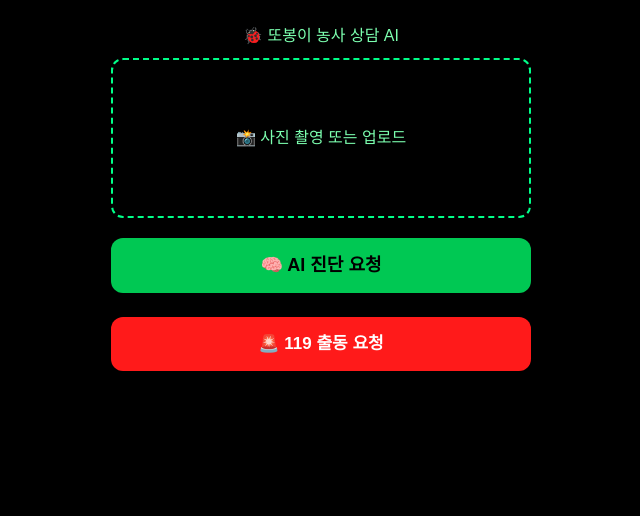
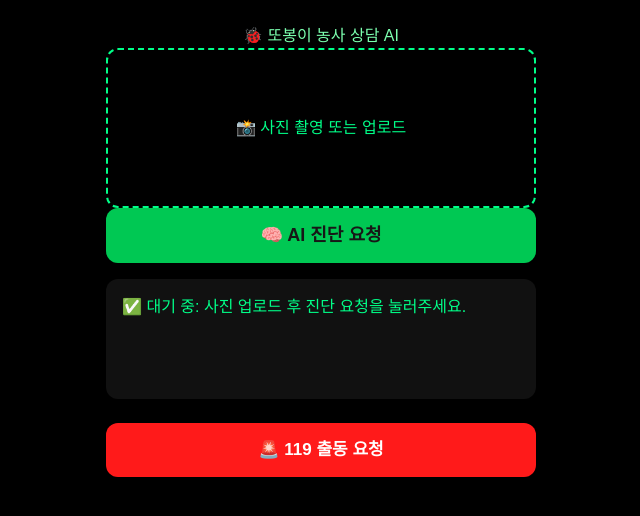
Before and after one commit to tourpd/plant-doctor-app, a Next.js app: page / in a window 1280 px wide. Shown: the top 516 px of the page, without its empty margins (319-959 px from the left). Built offline with nearby package versions, Linux system fonts and the light colour scheme.

Commit message:
final-ui: merge result box + auto render json

```diff
--- a/app/page.tsx
+++ b/app/page.tsx
@@ -3,206 +3,157 @@
 import { useState } from "react";
 
 export default function Page() {
-  const [file, setFile] = useState<File | null>(null);
-  const [preview, setPreview] = useState<string | null>(null);
-  const [result, setResult] = useState("");
-  const [loading, setLoading] = useState(false);
-  const [error, setError] = useState("");
+  const [file, setFile] = useState<File|null>(null);
+  const [preview, setPreview] = useState<string|null>(null);
 
-  const onFileChange = (f: File) => {
+  const [loading,setLoading]=useState(false);
+  const [result,setResult]=useState<any>(null);
+  const [error,setError]=useState("");
+
+  const onFile=(f:File)=>{
     setFile(f);
     setPreview(URL.createObjectURL(f));
-    setResult("");
+    setResult(null);
     setError("");
   };
 
-  // ✅ 모든 응답 패턴 커버
-  const extractText = (data: any): string => {
-    if (!data) return "";
+  const diagnose=async()=>{
+    if(!file) return alert("사진 먼저 업로드 해주세요.");
 
-    if (typeof data.output_text === "string") return data.output_text;
-
-    if (Array.isArray(data.output)) {
-      let t = "";
-      data.output.forEach((o: any) => {
-        if (Array.isArray(o.content)) {
-          o.content.forEach((c: any) => {
-            if (typeof c.text === "string") t += c.text + "\n";
-          });
-        }
-      });
-      return t;
-    }
-
-    if (data.choices?.[0]?.message?.content)
-      return data.choices[0].message.content;
-
-    return JSON.stringify(data, null, 2);
-  };
-
-  const diagnose = async () => {
-    if (!file) {
-      alert("사진을 먼저 올려주세요.");
-      return;
-    }
-
-    try {
+    try{
       setLoading(true);
       setError("");
-      setResult("");
+      setResult(null);
 
-      const form = new FormData();
-      form.append("file", file);
+      const form=new FormData();
+      form.append("file",file);
 
-      const res = await fetch("/api/analyze", {
-        method: "POST",
-        body: form,
+      const res= await fetch("/api/analyze",{
+        method:"POST",
+        body:form
       });
 
-      if (!res.ok) throw new Error("서버 통신 실패");
+      const data= await res.json();
+      console.log("AI FULL RESPONSE",data);
 
-      const data = await res.json();
-      console.log("AI RAW RESPONSE:", data);
+      setResult(data);
 
-      const text = extractText(data);
-
-      setResult(text || "✅ AI 분석 완료됐으나 텍스트 변환 실패");
-
-    } catch (err) {
-      console.error(err);
-      setError("🚨 서버 통신 오류 발생");
-    } finally {
+    }catch(e){
+      console.error(e);
+      setError("🚨 서버 통신 실패");
+    }
+    finally{
       setLoading(false);
     }
   };
 
-  return (
+  return(
     <main style={{
-      minHeight: "100vh",
-      background: "#000",
-      color: "#7CFFAF",
-      padding: "24px",
-      display: "flex",
-      flexDirection: "column",
-      alignItems: "center"
+      minHeight:"100vh",
+      background:"#000",
+      padding:24,
+      display:"flex",
+      flexDirection:"column",
+      alignItems:"center"
     }}>
 
-      <h2 style={{ marginBottom: 10 }}>🐞 또봉이 농사 상담 AI</h2>
+      <h2 style={{color:"#7CFFAF"}}>🐞 또봉이 농사 상담 AI</h2>
 
-      {/* 업로드 영역 */}
+      {/* 파일 업로드 */}
       <label style={{
-        width: "100%",
-        maxWidth: 420,
-        height: 160,
-        border: "2px dashed #00ff88",
-        borderRadius: 12,
-        display: "flex",
-        alignItems: "center",
-        justifyContent: "center",
-        cursor: "pointer",
-        marginBottom: 12
+        width:"100%",
+        maxWidth:430,
+        height:160,
+        border:"2px dashed #00ff88",
+        borderRadius:12,
+        display:"flex",
+        alignItems:"center",
+        justifyContent:"center",
+        color:"#00ff88",
+        cursor:"pointer"
       }}>
-        <input
-          hidden
-          type="file"
-          accept="image/*"
-          onChange={(e) => e.target.files && onFileChange(e.target.files[0])}
+        <input hidden type="file" accept="image/*"
+          onChange={e=> e.target.files && onFile(e.target.files[0])}
         />
         📸 사진 촬영 또는 업로드
       </label>
 
-      {/* ✅ 사진 중앙 정렬 */}
+
+      {/* 미리보기 */}
       {preview &&
         <div style={{
-          display: "flex",
-          justifyContent: "center",
-          width: "100%"
+          width:"100%",
+          display:"flex",
+          justifyContent:"center"
         }}>
-          <img
-            src={preview}
-            style={{
-              width: 280,
-              margin: "10px auto",
-              borderRadius: 12,
-              border: "2px solid #00ff88"
-            }}
-          />
+          <img src={preview} style={{
+            width:280,
+            borderRadius:12,
+            border:"2px solid #00ff88",
+            margin:"12px auto"
+          }} />
         </div>
       }
 
-      {/* AI 버튼 */}
       <button
         onClick={diagnose}
         disabled={loading}
         style={{
-          width: "100%",
-          maxWidth: 420,
-          background: "#00c853",
-          color: "#000",
-          padding: 14,
-          borderRadius: 12,
-          border: "none",
-          fontSize: 18,
-          fontWeight: "bold",
-          cursor: "pointer",
-          marginTop: 8
-        }}>
+          width:"100%",
+          maxWidth:430,
+          background:"#00c853",
+          padding:14,
+          borderRadius:12,
+          border:"none",
+          fontSize:18,
+          fontWeight:"bold",
+          cursor:"pointer"
+        }}
+      >
         🧠 AI 진단 요청
       </button>
 
-      {/* 에러 */}
-      {error &&
-        <div style={{
-          background: "#111",
-          borderRadius: 12,
-          padding: 12,
-          width: "100%",
-          maxWidth: 420,
-          color: "#ff4444",
-          marginTop: 12
-        }}>
-          {error}
-        </div>
-      }
+      {/* 결과 박스 (항상 표시) */}
+      <div style={{
+        background:"#111",
+        marginTop:16,
+        padding:16,
+        width:"100%",
+        maxWidth:430,
+        borderRadius:12,
+        color:"#00ff88",
+        whiteSpace:"pre-wrap",
+        minHeight:120
+      }}>
+        {loading && "🔄 AI 진단 중입니다..."}
+        {error && error}
+        {!loading && result &&
+          JSON.stringify(result,null,2)
+        }
+        {!loading && !result && !error &&
+          "✅ 대기 중: 사진 업로드 후 진단 요청을 눌러주세요."
+        }
+      </div>
 
-      {/* ✅ 진단 결과 출력 */}
-      {result &&
-        <pre style={{
-          background: "#111",
-          marginTop: 12,
-          padding: 16,
-          borderRadius: 12,
-          width: "100%",
-          maxWidth: 420,
-          whiteSpace: "pre-wrap",
-          color: "#00ff88",
-          textAlign: "left",
-          lineHeight: 1.5
-        }}>
-✅ AI 진단 결과
-{result}
-        </pre>
-      }
-
-      {/* 119 연동 */}
+      {/* 119 연결 */}
       <a
-        href="https://docs.google.com/forms/d/e/1FAIpQLSdkGcwL_B-10yU0gj4oareM4iajMPND6JtGlZEwjbwPbnQBEg/viewform"
+        href="https://docs.google.com/forms/d/e/1FAIpQLSdKgcwl_B-10yU0gi4oareM4iajMPND6JtGIZEwjbwPbnQBEg/viewform"
         target="_blank"
         rel="noopener noreferrer"
         style={{
-          display: "block",
-          width: "100%",
-          maxWidth: 420,
-          marginTop: 24,
-          background: "#ff1a1a",
-          padding: 14,
-          borderRadius: 12,
-          textAlign: "center",
-          fontWeight: "bold",
-          textDecoration: "none",
-          color: "#fff",
-          fontSize: 17
-        }}>
+          marginTop:24,
+          width:"100%",
+          maxWidth:430,
+          textAlign:"center",
+          padding:14,
+          background:"#ff1a1a",
+          color:"#fff",
+          fontWeight:"bold",
+          borderRadius:12,
+          textDecoration:"none",
+          fontSize:17
+        }}
+      >
         🚨 119 출동 요청
       </a>
 
```
